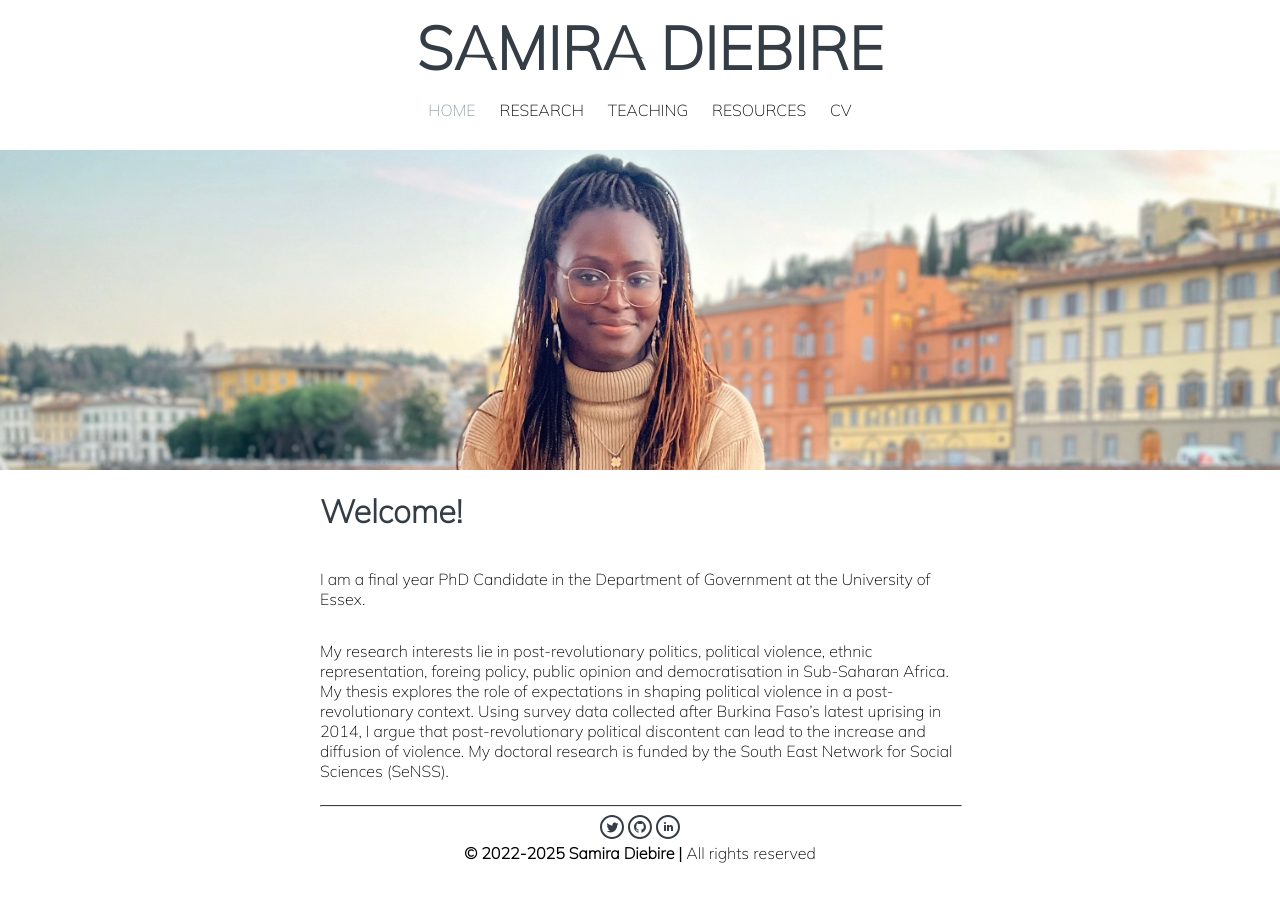
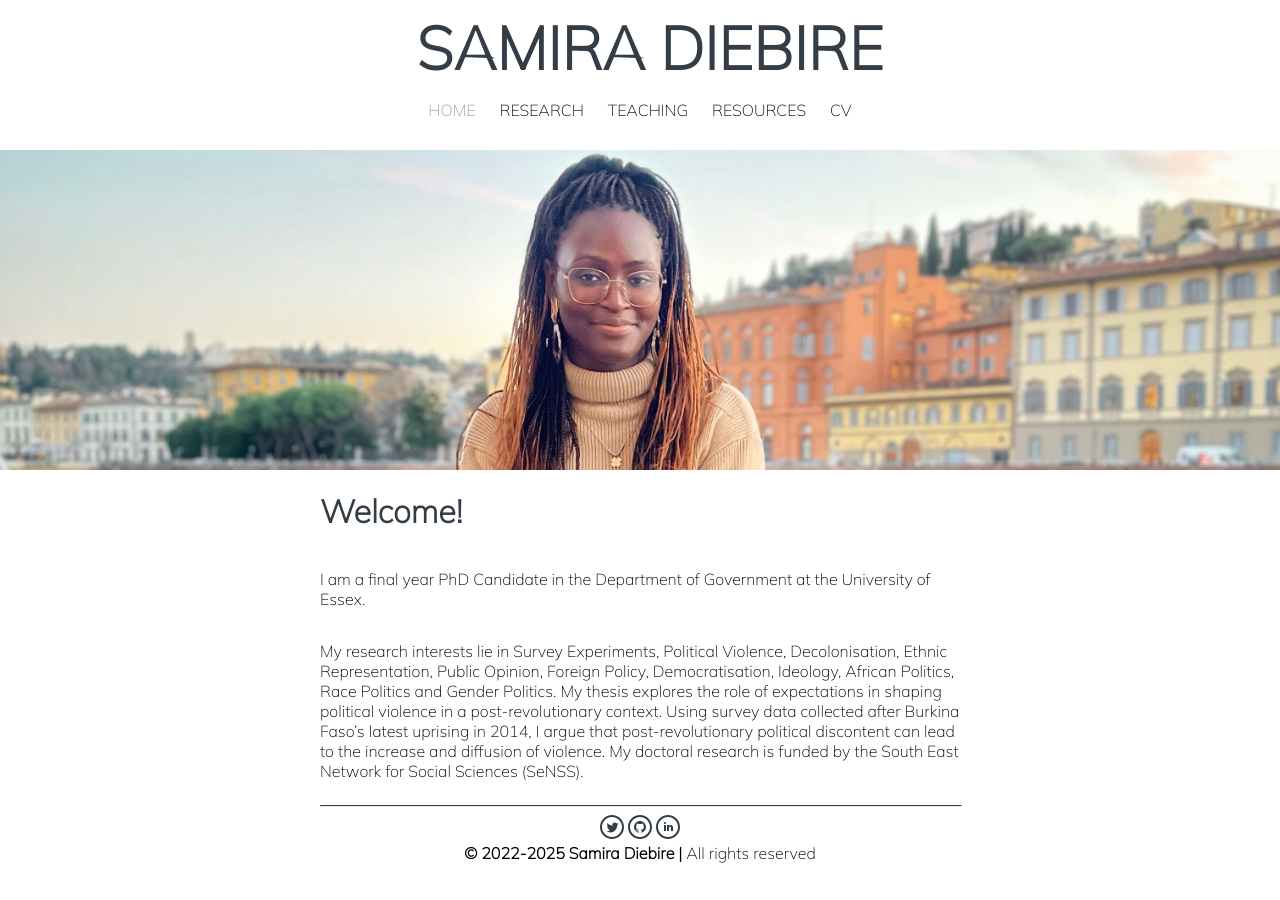
Before and after one commit to samiradiebire/samiradiebire.github.io, a Jekyll site: the page built from index.md, in a window 1280 px wide. Built offline with Jekyll 4.4.1, drawn with Linux system fonts in a browser that asks for light colours.

Commit message:
cv and bio changes

```diff
--- a/index.md
+++ b/index.md
@@ -17,4 +17,4 @@
   <img src="/assets/images/samfav.jpeg" class="profile">
 </figure-->
 
-My research interests lie in post-revolutionary politics, political violence, ethnic representation, foreing policy, public opinion and democratisation in Sub-Saharan Africa. My thesis explores the role of expectations in shaping political violence in a post-revolutionary context. Using survey data collected after Burkina Faso’s latest uprising in 2014, I argue that post-revolutionary political discontent can lead to the increase and diffusion of violence. My doctoral research is funded by the South East Network for Social Sciences (SeNSS).
+My research interests lie in Survey Experiments, Political Violence, Decolonisation, Ethnic Representation, Public Opinion, Foreign Policy, Democratisation, Ideology, African Politics, Race Politics and Gender Politics. My thesis explores the role of expectations in shaping political violence in a post-revolutionary context. Using survey data collected after Burkina Faso’s latest uprising in 2014, I argue that post-revolutionary political discontent can lead to the increase and diffusion of violence. My doctoral research is funded by the South East Network for Social Sciences (SeNSS).
```
Also changed, not shown: 2 other files.
